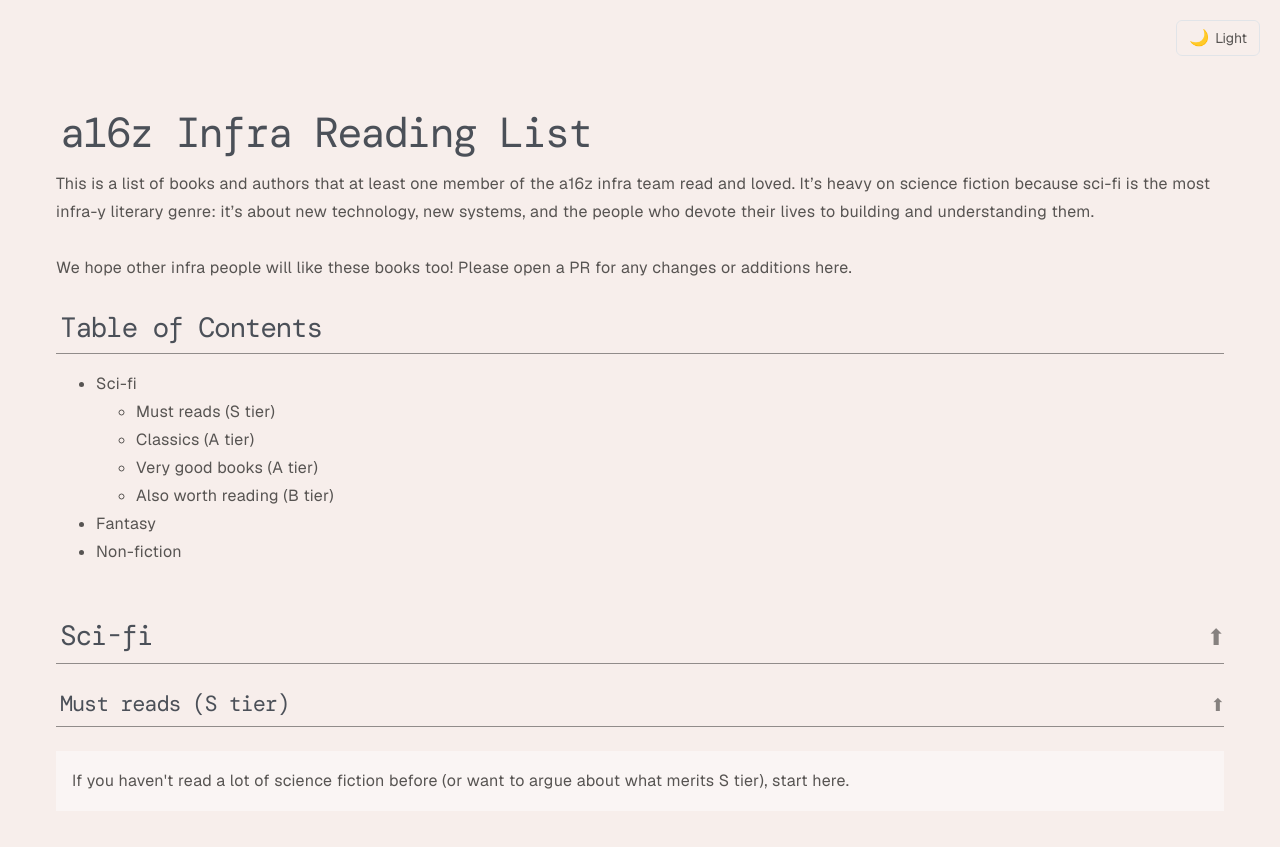
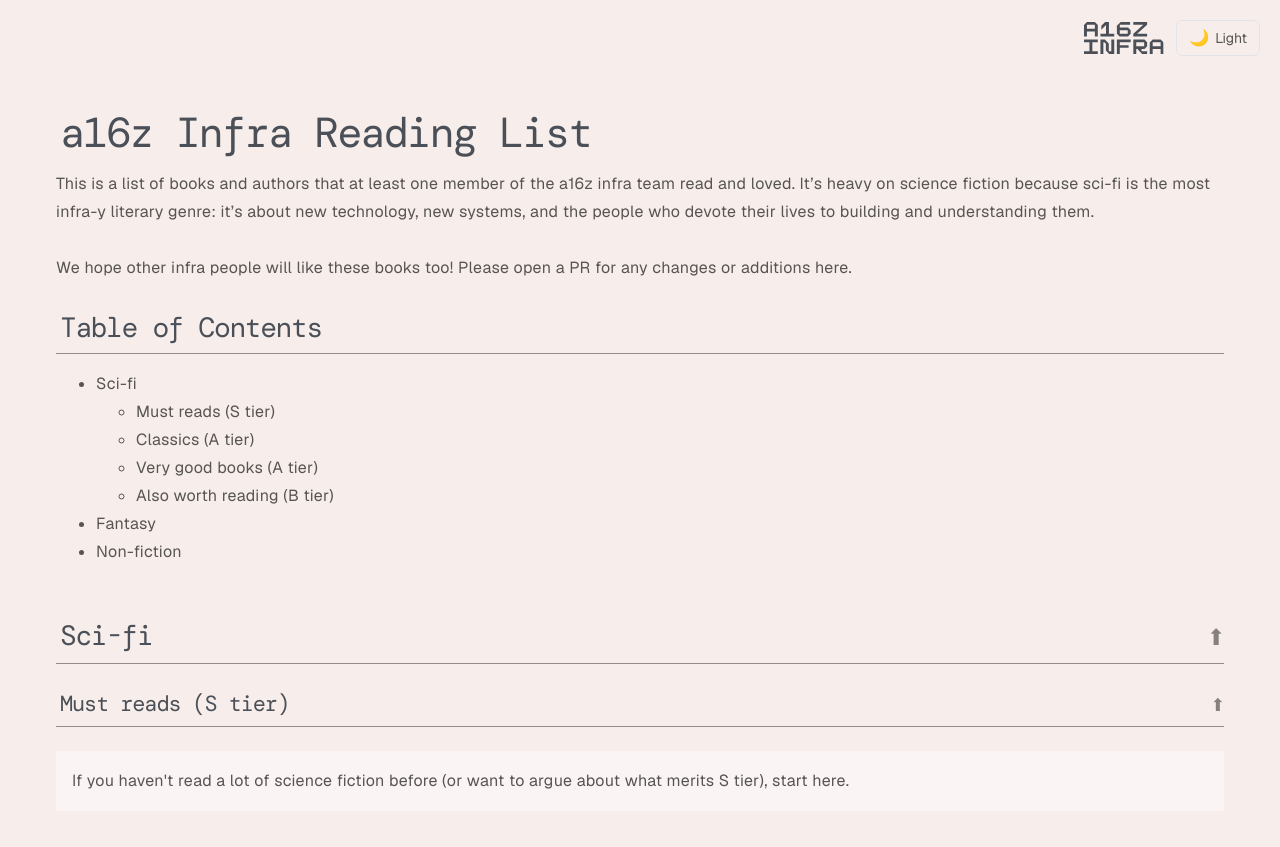
Before and after one commit to a16z-infra/reading-list, a Jekyll site: the page built from index.md, in a window 1280 px wide. Shown: the top 847 px of the page. Built offline with Jekyll 4.4.1, drawn with Linux system fonts in a browser that asks for light colours; grey boxes are pictures that could not be loaded.

Commit message:
add logo

```diff
--- a/_layouts/default.html
+++ b/_layouts/default.html
@@ -238,6 +238,7 @@
                 max-width: 300px;
                 margin: 0 auto;
             }
+
         }
 
         /* Accordion styles */
@@ -326,11 +327,42 @@
             font-weight: 400;
         }
 
-        /* Theme toggle button */
-        .theme-toggle {
+        /* Theme toggle button container */
+        .header-controls {
             position: fixed;
             top: 20px;
             right: 20px;
+            z-index: 1000;
+            display: flex;
+            align-items: center;
+            gap: 12px;
+        }
+
+        .header-logo-link {
+            display: flex;
+            align-items: center;
+            text-decoration: none;
+            cursor: pointer;
+        }
+
+        .header-logo-link:hover .header-logo path {
+            opacity: 0.8;
+        }
+
+        .header-logo {
+            height: 32px;
+            width: auto;
+            display: flex;
+            align-items: center;
+        }
+
+        .header-logo path {
+            fill: var(--heading-color);
+            transition: fill 0.3s ease, opacity 0.3s ease;
+        }
+
+        /* Theme toggle button */
+        .theme-toggle {
             background: var(--bg-color);
             border: 1px solid var(--border-color);
             border-radius: 6px;
@@ -339,7 +371,6 @@
             font-size: 14px;
             color: var(--text-color);
             transition: background-color 0.3s ease, border-color 0.3s ease, color 0.3s ease;
-            z-index: 1000;
             display: flex;
             align-items: center;
             gap: 6px;
@@ -356,9 +387,17 @@
         }
 
         @media (max-width: 768px) {
-            .theme-toggle {
+            .header-controls {
                 top: 10px;
                 right: 10px;
+                gap: 8px;
+            }
+
+            .header-logo {
+                height: 28px;
+            }
+
+            .theme-toggle {
                 padding: 6px 10px;
                 font-size: 12px;
             }
@@ -485,10 +524,32 @@
     </script>
 </head>
 <body>
-    <button id="theme-toggle" class="theme-toggle" aria-label="Toggle theme">
-        <span id="theme-icon" class="theme-toggle-icon">🌙</span>
-        <span id="theme-text">Dark</span>
-    </button>
+    <div class="header-controls">
+        <a href="https://a16z.com/infra/" target="_blank" rel="noopener noreferrer" class="header-logo-link">
+            <svg xmlns="http://www.w3.org/2000/svg" width="175" height="70" viewBox="0 0 175 70" fill="none" class="header-logo">
+                <g clip-path="url(#clip0_3013_3404)">
+                    <path d="M30.1815 6.42202V31.4679H23.7595V20.5505H6.42007V31.4679H-0.00195312V6.42202L6.42007 0H23.7595L30.1815 6.42202ZM6.42007 14.7706H23.7595V5.77982H6.42007V14.7706Z"></path>
+                    <path d="M66.1444 25.6881V31.4679H35.9609V25.6881H48.1628V6.42202L37.8875 16.6972V8.34862L46.2362 0H54.5848V25.6881H66.1444Z"></path>
+                    <path d="M102.109 17.9817V25.6881L96.3295 31.4679H77.7056L71.9258 25.6881V8.34862L80.2744 0H100.825V5.77982H78.3478V12.2018H96.3295L102.109 17.9817ZM78.3478 25.6881H95.6873V17.9817H78.3478V25.6881Z"></path>
+                    <path d="M138.072 5.77982V0H107.889V5.77982H129.724L107.889 25.6881V31.4679H138.072V25.6881H116.237L138.072 5.77982Z"></path>
+                    <path d="M54.2637 64.2201H59.7224V38.5321H66.1444V70H55.227L47.8417 62.6047V47.844L44.3096 44.3119H42.383V70H35.9609V38.5321H45.594L54.2637 47.2018V64.2201Z"></path>
+                    <path d="M125.87 59.0825V64.2201H138.072V70H127.155L116.879 59.0825H114.311V70H107.889V38.5321H132.292L138.072 44.3119V53.3027L132.292 59.0825H125.87ZM114.311 53.3027H131.65V44.3119H114.311V53.3027Z"></path>
+                    <path d="M174.035 44.9541V70H167.613V59.0825H150.274V70H143.852V44.9541L150.274 38.5321H167.613L174.035 44.9541ZM150.274 53.3027H167.613V44.3119H150.274V53.3027Z"></path>
+                    <path d="M30.1815 44.3119V38.5321H-0.00195312V44.3119H11.8788V64.2202H-0.00195312V70H30.1815V64.2202H18.3008V44.3119H30.1815Z"></path>
+                    <path d="M71.9258 70H78.3478V56.5137H97.6139V50.7339H78.3478V44.3119H102.109V38.5321H78.3478H71.9258V70Z"></path>
+                </g>
+                <defs>
+                    <clipPath id="clip0_3013_3404">
+                        <rect width="174.037" height="70" fill="white"></rect>
+                    </clipPath>
+                </defs>
+            </svg>
+        </a>
+        <button id="theme-toggle" class="theme-toggle" aria-label="Toggle theme">
+            <span id="theme-icon" class="theme-toggle-icon">🌙</span>
+            <span id="theme-text">Dark</span>
+        </button>
+    </div>
     <div class="wrapper">{{ content }}</div>
     <footer>
         Made with 🤖 by <strong><a href="https://a16z.com/infra/" target="_blank">a16z infra</a></strong>
```
